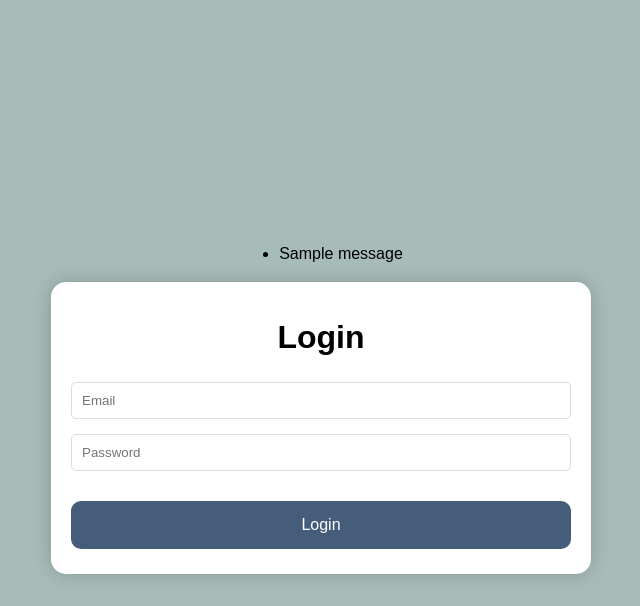
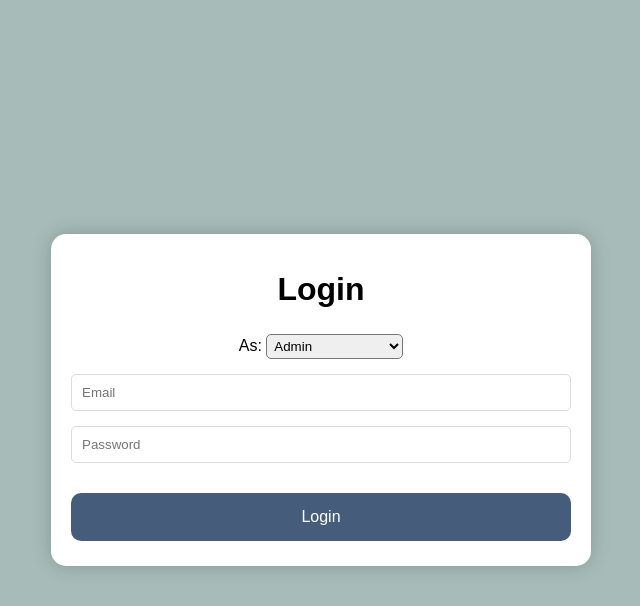
Before and after one commit to imSurme/FDManagementSystem, a Flask app: page /login in a window 1280 px wide. Shown: the top 606 px of the page, without its empty margins (319-959 px from the left). Run offline with Flask 3, Linux system fonts and the light colour scheme; tables that the repository leaves empty hold one stand-in row (values such as "Sample post"); one stand-in notice (Sample message) is shown.

Commit message:
Update flash messages container and add login type (admin/restaurant _owner)

```diff
--- a/templates/login.html
+++ b/templates/login.html
@@ -7,18 +7,28 @@
     <link rel="stylesheet" href="{{ url_for('static', filename='styles.css') }}">
 </head>
 <body>
-{% with messages = get_flashed_messages(with_categories=True) %}
-    {% if messages %}
-        <ul class="flashes">
-            {% for category, message in messages %}
-                <li class="flash {{ category }}">{{ message }}</li>
-            {% endfor %}
-        </ul>
-    {% endif %}
-{% endwith %}
+    <div class="flash-container">
+        {% with messages = get_flashed_messages(with_categories=true) %}
+            {% if messages %}
+            <div class="flash-messages">
+                {% for category, message in messages %}
+                <div class="flash-message {{ category }}">
+                    {{ message }}
+                    <button class="close-flash" onclick="this.parentElement.style.display='none';">&times;</button>
+                </div>
+                {% endfor %}
+            </div>
+            {% endif %}
+        {% endwith %}
+    </div>
     <div class="login">
         <h1>Login</h1>
         <form method="post" action="{{ url_for('login') }}">
+            <label class="role-label" for="role">As:</label>
+            <select name="role" id="role" required>
+                <option value="admin">Admin</option>
+                <option value="user">Restaurant Owner</option>
+            </select>
             <input type="email" name="email" placeholder="Email" required>
             <input type="password" name="password" placeholder="Password" required>
             <div class="wrap">
@@ -26,5 +36,15 @@
             </div>
         </form>
     </div>
+    <script>
+        document.addEventListener("DOMContentLoaded", function () {
+            const flashMessages = document.querySelectorAll(".flash-message");
+            flashMessages.forEach((msg) => {
+                setTimeout(() => {
+                    msg.style.display = "none";
+                }, 5000);
+            });
+        });
+    </script>
 </body>
 </html>
```
